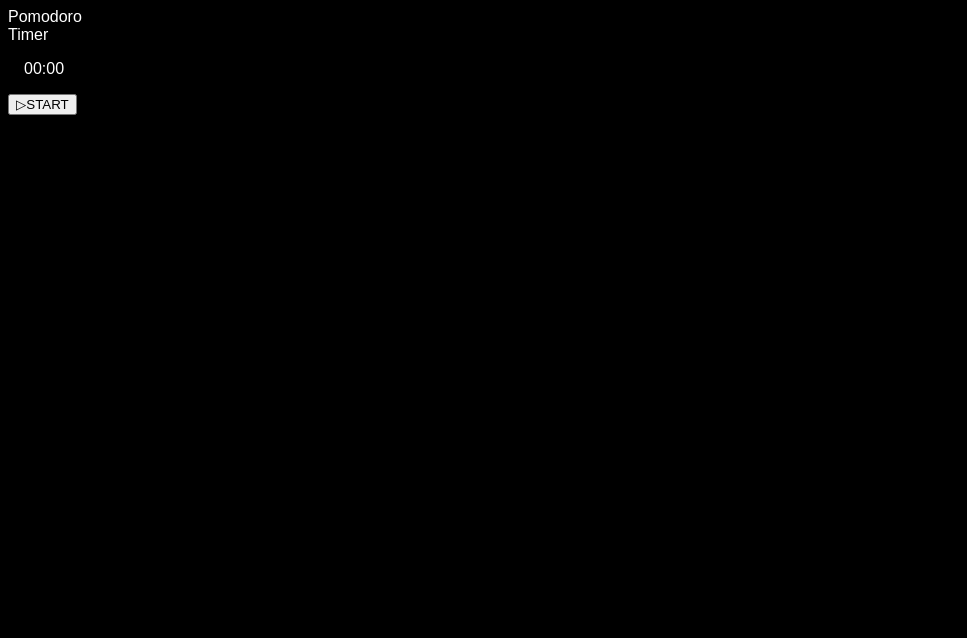
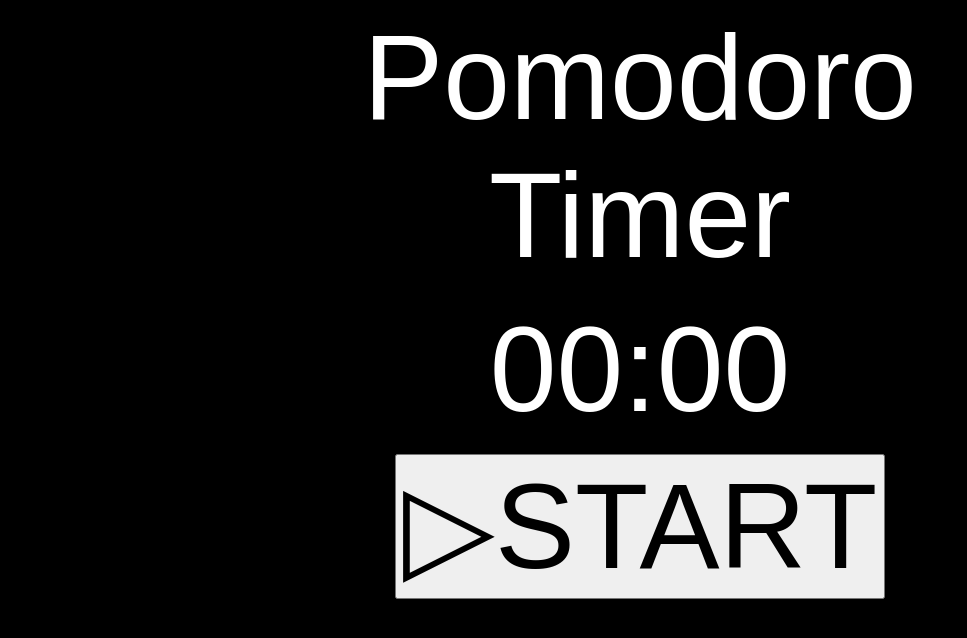
Before and after one commit to billhung/pwa-cs50, a website: page pomodoro/index.html in a window 1280 px wide. Shown: the whole page, without its empty margins (0-967 px from the left). Drawn offline with Linux system fonts and the light colour scheme.

Commit message:
cleaned the css

```diff
--- a/pomodoro/css/main.css
+++ b/pomodoro/css/main.css
@@ -1,25 +1,25 @@
 /*https://david-jordan.medium.com/coding-a-pomodoro-timer-in-html-js-css-61b5b89b5948*/
-/* html,
-body {
-  height: 100%;
-} */
 body {
   font-family:Arial, Helvetica, sans-serif;
-  /* font-size: 100%; */
-  /* height: 100%; */
+  background: #000000;
+  box-sizing: border-box;
+  color: #FFFFFF;
+  display: grid;
   margin: 0;
   padding: 1vh;
-  background: #000000;
-  color: #FFFFFF;
-  /*display: grid;*/
-  /* box-sizing: border-box; */
 }
 #title_text {
-  /* text-align: center; */
+  font-size: 15vmin;
+  text-align: center;
+}
+#timer_display {
+  font-size: 15vmin;
+  text-align: center;
+  padding: 2vh;
 }
 #timer_button_container {
-  /* text-align: center; */
+  text-align: center;
 }
-#timer_display {
-  padding: 2vh;
+#timer_button{
+  font-size: 15vmin;
 }
--- a/pomodoro/index.html
+++ b/pomodoro/index.html
@@ -4,7 +4,7 @@
   <meta charset="UTF-8">
   <meta http-equiv="X-UA-Compatible" content="IE=edge">
   <!--phone scaling for the text and button-->
-  <meta name="viewport" content="width=device-width, initial-scale=4.0">
+  <meta name="viewport" content="width=device-width, initial-scale=1.0">
   <title>Document</title>
   <link rel="stylesheet" href="css/main.css">
   <!--Ref:https://david-jordan.medium.com/coding-a-pomodoro-timer-in-html-js-css-61b5b89b5948-->
```
